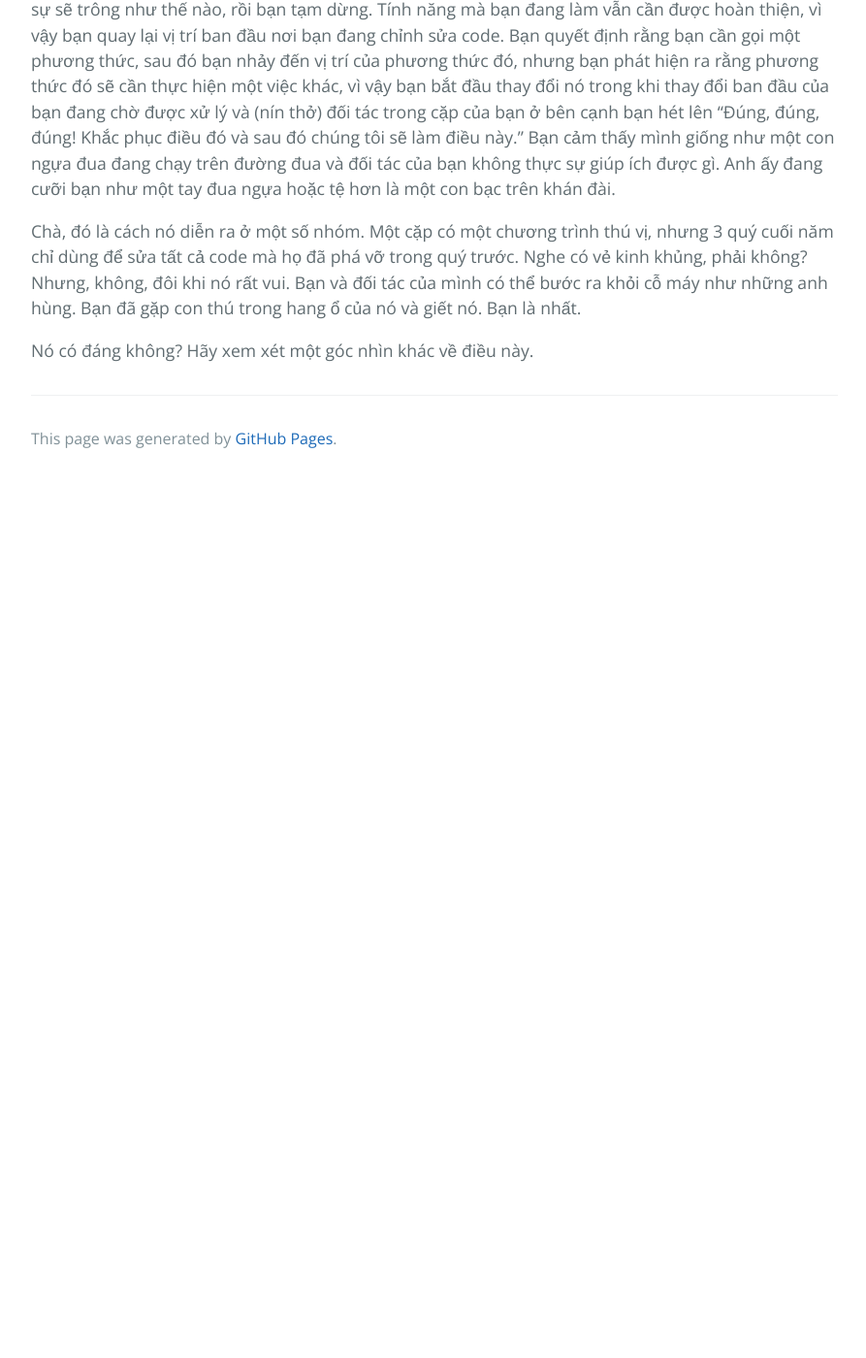
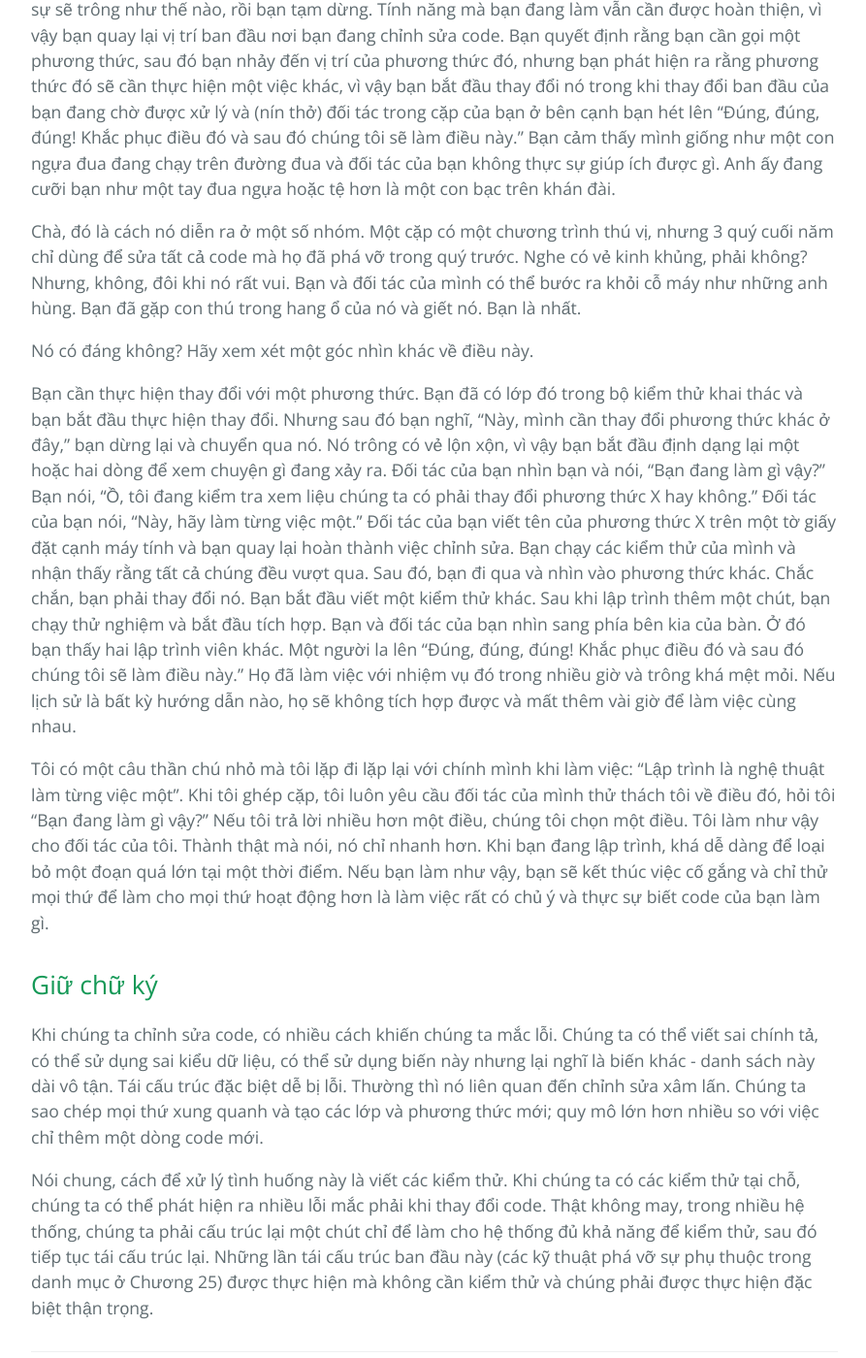
Before and after one commit to HaiBV/haibv.github.io, a Jekyll site: the page built from working-effectively-with-legacy-code/chapter-23-how-do-i-know-that-im-not-breaking-anything.md, in a window 1280 px wide and 1400 px high, scrolled down 2632 px. Shown: the whole window at 97% size, without its empty margins (192-1085 px from the left). Built offline with Jekyll 4.4.1, drawn with Linux system fonts in a browser that asks for light colours; our own code applies the rules of GitHub Pages for plain Markdown files; before the commit the page ends 3128 px from its top, so only the background shows below that.

Commit message:
Book - Working Efectively with Legacy Code - P2 - C23

```diff
--- a/working-effectively-with-legacy-code/chapter-23-how-do-i-know-that-im-not-breaking-anything.md
+++ b/working-effectively-with-legacy-code/chapter-23-how-do-i-know-that-im-not-breaking-anything.md
@@ -35,3 +35,13 @@ Sự thật là có nhiều loại hình "thông minh" khác nhau. Nhớ đượ
 Chà, đó là cách nó diễn ra ở một số nhóm. Một cặp có một chương trình thú vị, nhưng 3 quý cuối năm chỉ dùng để sửa tất cả code mà họ đã phá vỡ trong quý trước. Nghe có vẻ kinh khủng, phải không? Nhưng, không, đôi khi nó rất vui. Bạn và đối tác của mình có thể bước ra khỏi cỗ máy như những anh hùng. Bạn đã gặp con thú trong hang ổ của nó và giết nó. Bạn là nhất.
 
 Nó có đáng không? Hãy xem xét một góc nhìn khác về điều này.
+
+Bạn cần thực hiện thay đổi với một phương thức. Bạn đã có lớp đó trong bộ kiểm thử khai thác và bạn bắt đầu thực hiện thay đổi. Nhưng sau đó bạn nghĩ, "Này, mình cần thay đổi phương thức khác ở đây," bạn dừng lại và chuyển qua nó. Nó trông có vẻ lộn xộn, vì vậy bạn bắt đầu định dạng lại một hoặc hai dòng để xem chuyện gì đang xảy ra. Đối tác của bạn nhìn bạn và nói, "Bạn đang làm gì vậy?" Bạn nói, "Ồ, tôi đang kiểm tra xem liệu chúng ta có phải thay đổi phương thức X hay không." Đối tác của bạn nói, "Này, hãy làm từng việc một." Đối tác của bạn viết tên của phương thức X trên một tờ giấy đặt cạnh máy tính và bạn quay lại hoàn thành việc chỉnh sửa. Bạn chạy các kiểm thử của mình và nhận thấy rằng tất cả chúng đều vượt qua. Sau đó, bạn đi qua và nhìn vào phương thức khác. Chắc chắn, bạn phải thay đổi nó. Bạn bắt đầu viết một kiểm thử khác. Sau khi lập trình thêm một chút, bạn chạy thử nghiệm và bắt đầu tích hợp. Bạn và đối tác của bạn nhìn sang phía bên kia của bàn. Ở đó bạn thấy hai lập trình viên khác. Một người la lên "Đúng, đúng, đúng! Khắc phục điều đó và sau đó chúng tôi sẽ làm điều này." Họ đã làm việc với nhiệm vụ đó trong nhiều giờ và trông khá mệt mỏi. Nếu lịch sử là bất kỳ hướng dẫn nào, họ sẽ không tích hợp được và mất thêm vài giờ để làm việc cùng nhau.
+
+Tôi có một câu thần chú nhỏ mà tôi lặp đi lặp lại với chính mình khi làm việc: "Lập trình là nghệ thuật làm từng việc một". Khi tôi ghép cặp, tôi luôn yêu cầu đối tác của mình thử thách tôi về điều đó, hỏi tôi "Bạn đang làm gì vậy?" Nếu tôi trả lời nhiều hơn một điều, chúng tôi chọn một điều. Tôi làm như vậy cho đối tác của tôi. Thành thật mà nói, nó chỉ nhanh hơn. Khi bạn đang lập trình, khá dễ dàng để loại bỏ một đoạn quá lớn tại một thời điểm. Nếu bạn làm như vậy, bạn sẽ kết thúc việc cố gắng và chỉ thử mọi thứ để làm cho mọi thứ hoạt động hơn là làm việc rất có chủ ý và thực sự biết code của bạn làm gì.
+
+## Giữ chữ ký
+
+Khi chúng ta chỉnh sửa code, có nhiều cách khiến chúng ta mắc lỗi. Chúng ta có thể viết sai chính tả, có thể sử dụng sai kiểu dữ liệu, có thể sử dụng biến này nhưng lại nghĩ là biến khác - danh sách này dài vô tận. Tái cấu trúc đặc biệt dễ bị lỗi. Thường thì nó liên quan đến chỉnh sửa xâm lấn. Chúng ta sao chép mọi thứ xung quanh và tạo các lớp và phương thức mới; quy mô lớn hơn nhiều so với việc chỉ thêm một dòng code mới.
+
+Nói chung, cách để xử lý tình huống này là viết các kiểm thử. Khi chúng ta có các kiểm thử tại chỗ, chúng ta có thể phát hiện ra nhiều lỗi mắc phải khi thay đổi code. Thật không may, trong nhiều hệ thống, chúng ta phải cấu trúc lại một chút chỉ để làm cho hệ thống đủ khả năng để kiểm thử, sau đó tiếp tục tái cấu trúc lại. Những lần tái cấu trúc ban đầu này (các kỹ thuật phá vỡ sự phụ thuộc trong danh mục ở Chương 25) được thực hiện mà không cần kiểm thử và chúng phải được thực hiện đặc biệt thận trọng.
```
